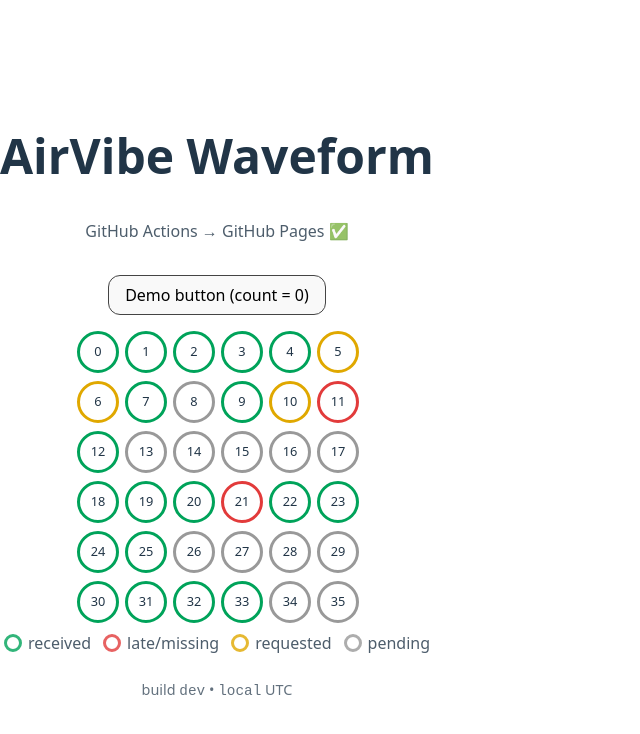
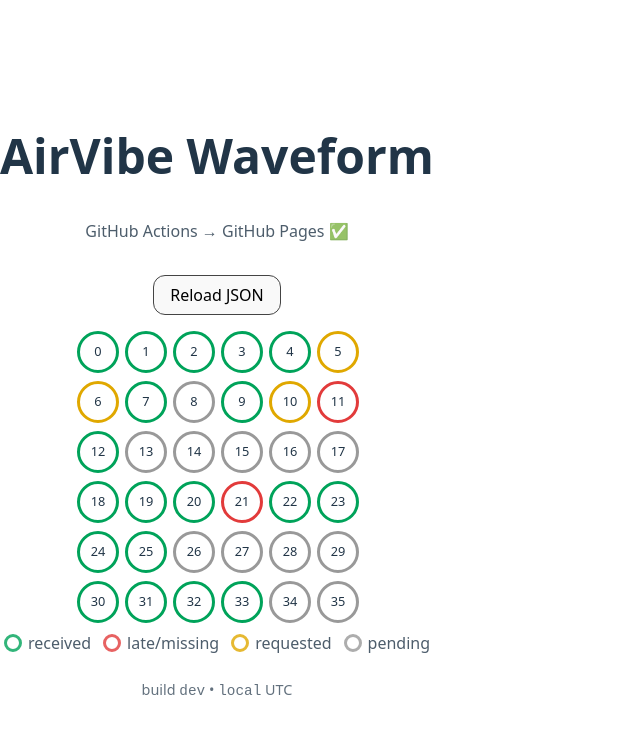
Before and after one commit to Machine-Saver-Inc/AirVibe_Waveform_React, a React app: page / in a window 1280 px wide. Shown: the top 734 px of the page, without its empty margins (0-640 px from the left). Built offline with nearby package versions, Linux system fonts and the light colour scheme; the HTML template or start-up script is replaced by a standard one.

Commit message:
feat(ui): load grid from normalized JSON message

```diff
--- /dev/null
+++ b/public/waveform-demo.json
@@ -0,0 +1,7 @@
+{
+  "transactionId": 42,
+  "totalSegments": 36,
+  "receivedSegments": [0,1,2,3,4,7,9,12,18,19,20,22,23,24,25,30,31,32,33],
+  "lateSegments": [5,6,10,11,21],
+  "requestedSegments": [5,6,10]
+}
--- a/src/App.jsx
+++ b/src/App.jsx
@@ -1,19 +1,32 @@
 // src/App.jsx
-import { useState } from "react";
+import { useEffect, useState } from "react";
 import WaveformGrid from "./components/WaveformGrid.jsx";
+import { gridFromMessage } from "./store/grid.js";
 
 export default function App() {
-  const [count, setCount] = useState(0);
   const ver = import.meta.env.VITE_APP_VERSION || "dev";
   const built = import.meta.env.VITE_BUILD_TIME || "local";
 
-  // mock demo data to prove the UI; we'll wire real data later
-  const demo = {
-    total: 36,
-    received: [0,1,2,3,4,7,9,12,18,19,20,22,23,24,25,30,31,32,33],
-    late:     [5,6,10,11,21],
-    requested:[5,6,10],
-  };
+  const [grid, setGrid] = useState({ total: 0, received: [], late: [], requested: [] });
+  const [loading, setLoading] = useState(true);
+  const [err, setErr] = useState("");
+
+  async function load() {
+    try {
+      setLoading(true);
+      setErr("");
+      const res = await fetch("/waveform-demo.json", { cache: "no-store" });
+      if (!res.ok) throw new Error(`HTTP ${res.status}`);
+      const msg = await res.json();
+      setGrid(gridFromMessage(msg));
+    } catch (e) {
+      setErr(String(e));
+    } finally {
+      setLoading(false);
+    }
+  }
+
+  useEffect(() => { load(); }, []);
 
   return (
     <main style={{minHeight:"100vh",display:"grid",placeItems:"center",fontFamily:"system-ui, sans-serif"}}>
@@ -21,15 +34,18 @@
         <h1 style={{fontSize:"3rem", marginBottom:"0.25rem"}}>AirVibe Waveform</h1>
         <p style={{opacity:0.8}}>GitHub Actions → GitHub Pages ✅</p>
 
-        <button
-          onClick={() => setCount(c => c + 1)}
-          style={{padding:"0.5rem 1rem", borderRadius:12, border:"1px solid #444", cursor:"pointer", justifySelf:"center"}}
-          aria-label="demo button"
-        >
-          Demo button (count = {count})
-        </button>
+        <div style={{display:"flex", gap:8, justifyContent:"center"}}>
+          <button
+            onClick={load}
+            style={{padding:"0.5rem 1rem", borderRadius:12, border:"1px solid #444", cursor:"pointer"}}
+          >
+            Reload JSON
+          </button>
+        </div>
 
-        <WaveformGrid {...demo} />
+        {loading && <p>Loading…</p>}
+        {err && <p style={{color:"#e23b3b"}}>Error: {err}</p>}
+        {!loading && !err && grid.total > 0 && <WaveformGrid {...grid} />}
 
         <div style={{marginTop:"0.5rem", opacity:0.7, fontSize:"0.9rem"}}>
           build <code>{ver}</code> • <code>{built}</code> UTC
--- /dev/null
+++ b/src/store/grid.js
@@ -0,0 +1,9 @@
+// src/store/grid.js
+export function gridFromMessage(msg = {}) {
+  return {
+    total: Number(msg.totalSegments ?? 0),
+    received: Array.isArray(msg.receivedSegments) ? msg.receivedSegments : [],
+    late: Array.isArray(msg.lateSegments) ? msg.lateSegments : [],
+    requested: Array.isArray(msg.requestedSegments) ? msg.requestedSegments : [],
+  };
+}
```
